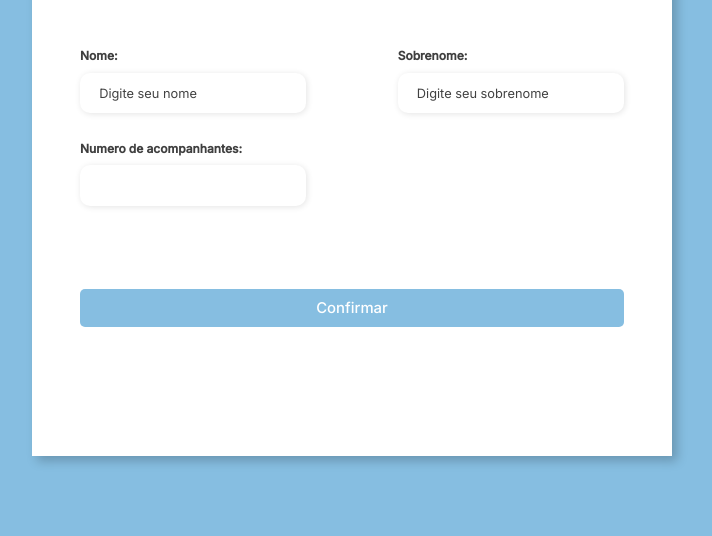
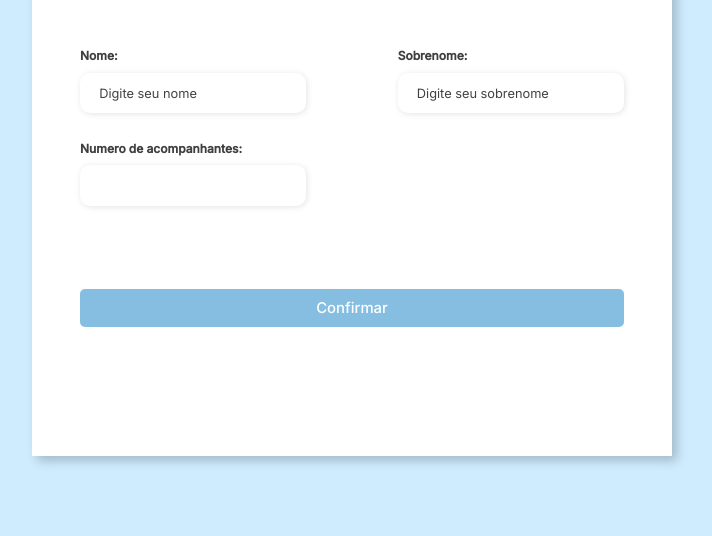
Before and after one commit to CarlosNeto27/Lista-de-Convidados, a plain HTML site: page index.html in a window 1280 px wide. Shown: the part 264-800 px from the top of the page, without its empty margins (288-1000 px from the left). Drawn offline with Linux system fonts and the light colour scheme.

Commit message:
Update style.css

```diff
--- a/style.css
+++ b/style.css
@@ -11,7 +11,7 @@ body {
     display: flex;
     justify-content: center;
     align-items: center;
-    background: #86BEE1;
+    background: #CFECFF;
 }
 .container {
     width: 80%;
```
